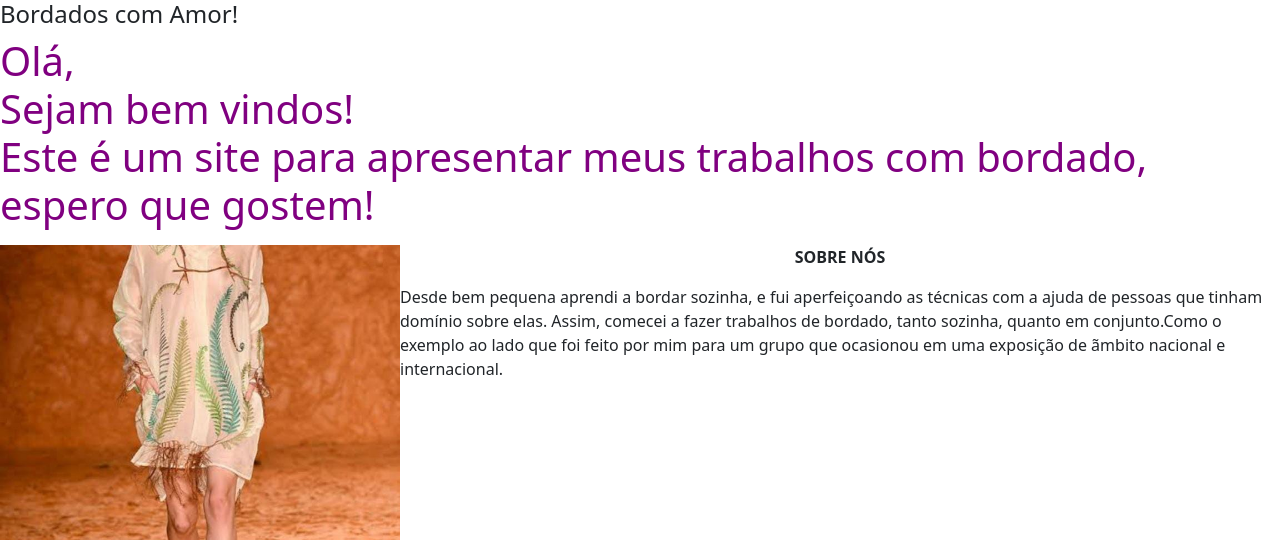
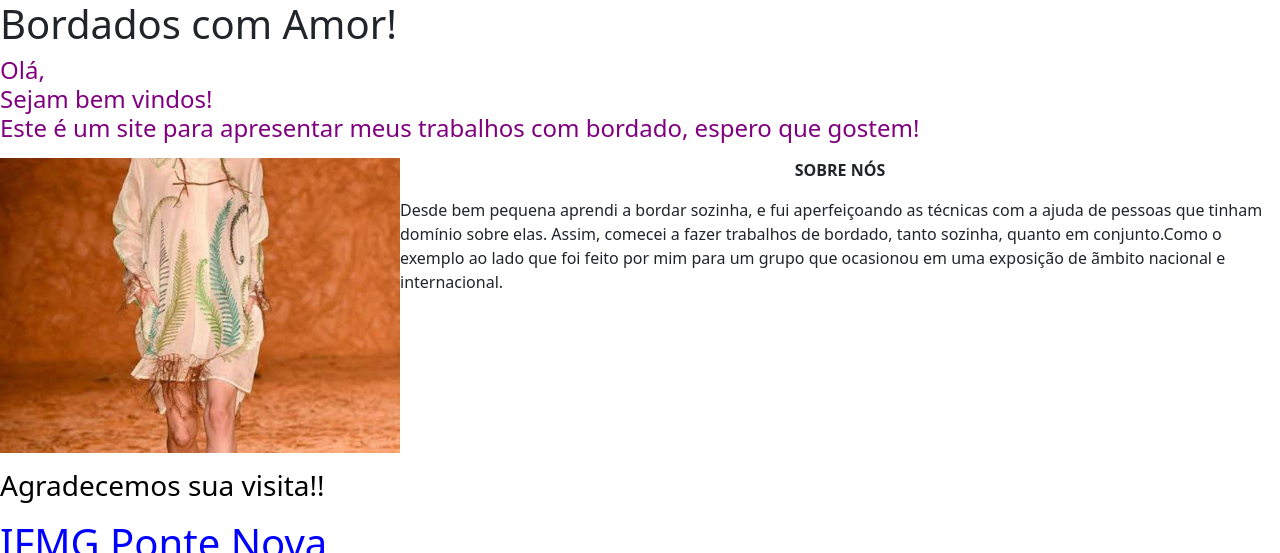
Before and after one commit to mirelasouza54/bordadoscomamor, a plain HTML site: page index.html in a window 1280 px wide. Shown: the top 553 px of the page. Drawn offline with nearby package versions, Linux system fonts and the light colour scheme.

Commit message:
Update index.html

```diff
--- a/index.html
+++ b/index.html
@@ -8,13 +8,13 @@
     <script src="https://cdn.jsdelivr.net/npm/bootstrap@5.1.3/dist/js/bootstrap.bundle.min.js"></script>
 </head>
 <body>
-    <h4 style= "text-aling: center"> Bordados com Amor! </h4>
+    <h1 style= "text-aling: center"> Bordados com Amor! </h1>
 
-    <h1 style = "color:purple" >
+    <h4 style = "color:purple" >
         <p> Olá, <br>
          Sejam bem vindos! <br>
          Este é um site para apresentar meus trabalhos com bordado, espero que gostem!
-	 </p></h1>
+	 </p></h4>
 
 <!-- MENU --->
 
```
